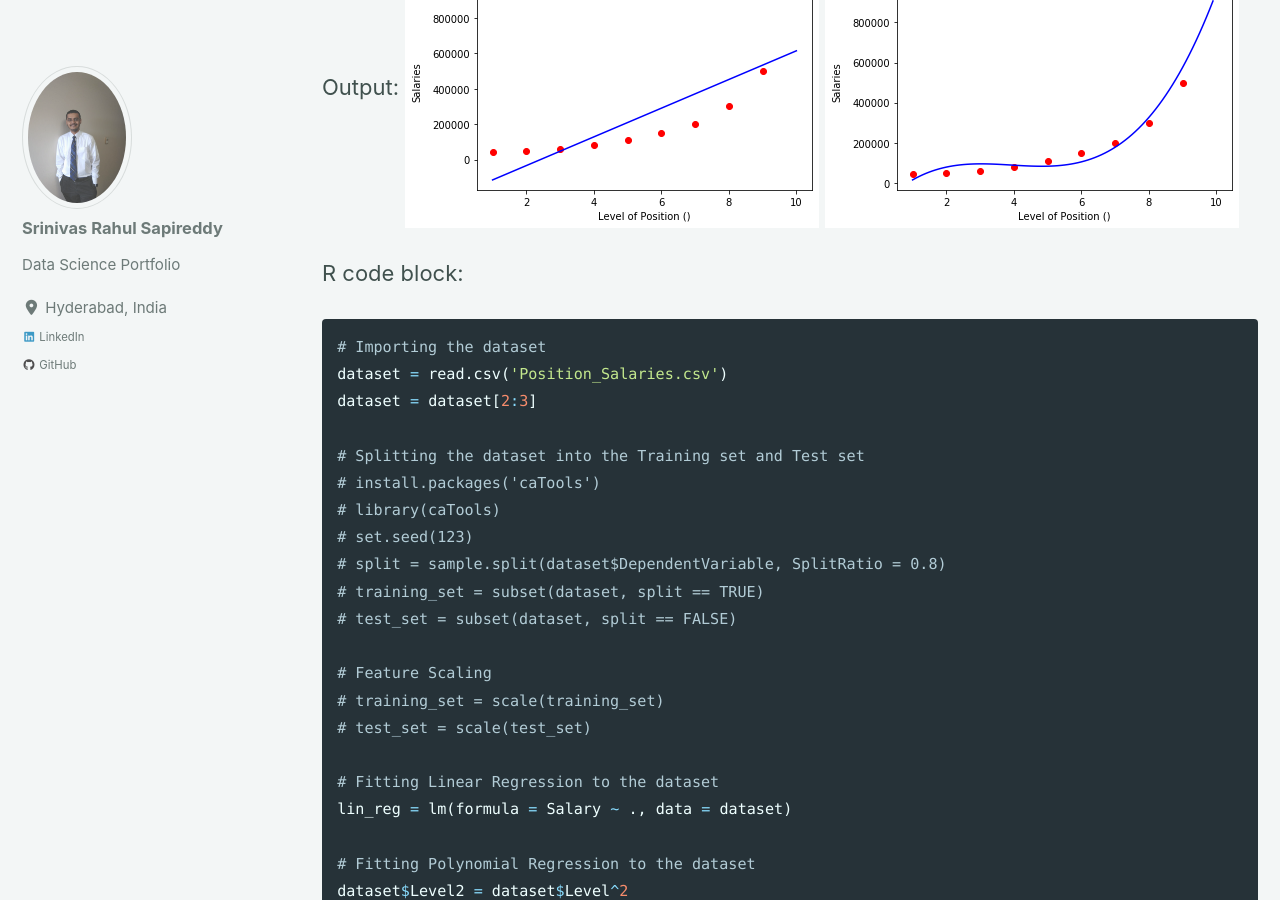
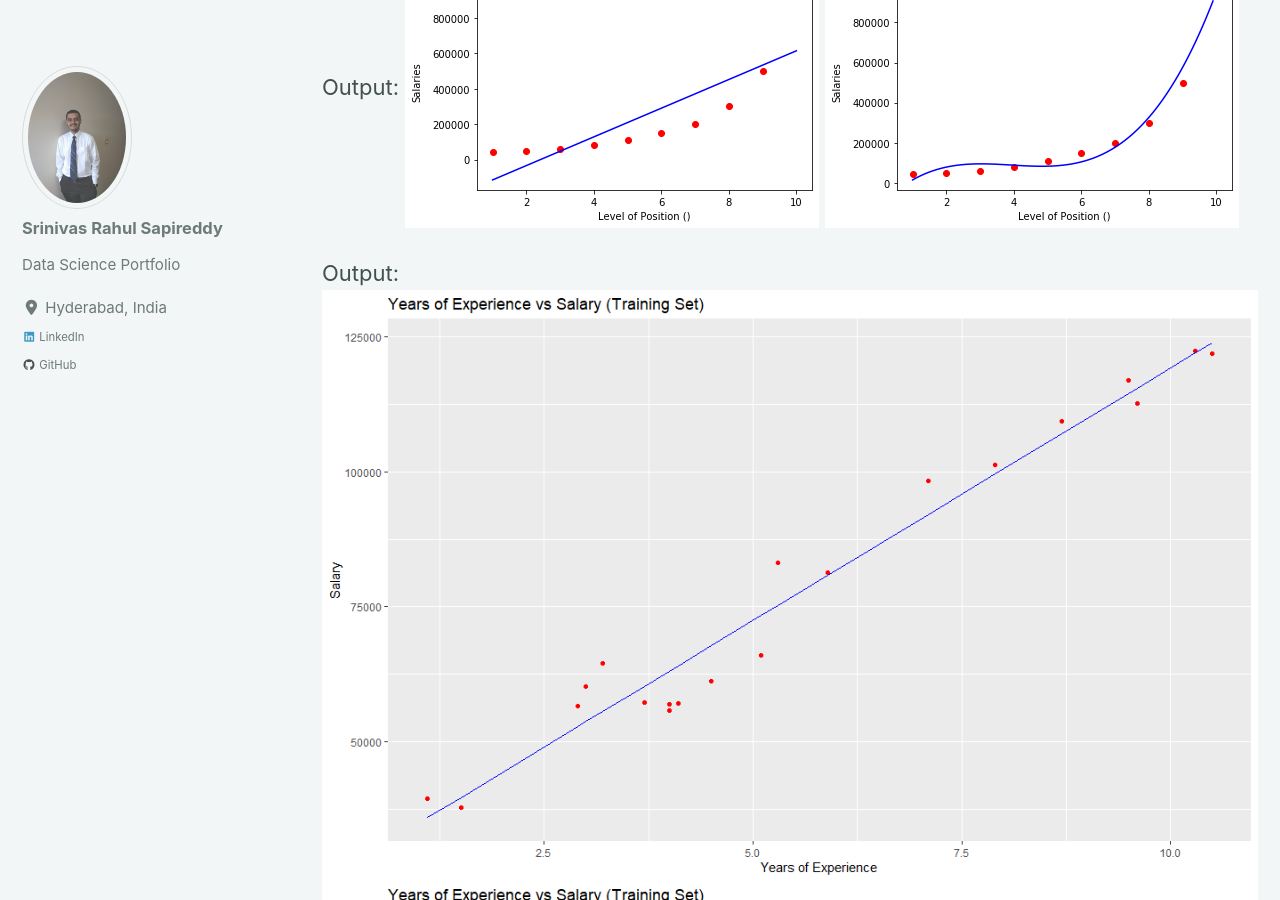
Before and after one commit to srsapireddy/srsapireddy.github.io, a Jekyll site: the page built from _posts/2020-02-09-polynomial-regression.md, in a window 1280 px wide and 900 px high, scrolled down 2613 px. Built offline with Jekyll 4.4.1, drawn with Linux system fonts in a browser that asks for light colours; cached includes are drawn as plain includes; nearby versions of some CDN libraries.

Commit message:
new gith

````diff
--- a/_posts/2020-02-09-polynomial-regression.md
+++ b/_posts/2020-02-09-polynomial-regression.md
@@ -71,6 +71,10 @@ Output:
 <img src="{{ site.url }}{{ site.baseurl }}/images/polynomial_regression/pr1.png" alt="linearly separable data">
 <img src="{{ site.url }}{{ site.baseurl }}/images/polynomial_regression/pr2.png" alt="linearly separable data">
 
+Output:
+<img src="{{ site.url }}{{ site.baseurl }}/images/linear_regression/lr3.png" alt="linearly separable data">
+<img src="{{ site.url }}{{ site.baseurl }}/images/linear_regression/lr4.png" alt="linearly separable data">
+
 R code block:
 ```r
 # Importing the dataset
````
